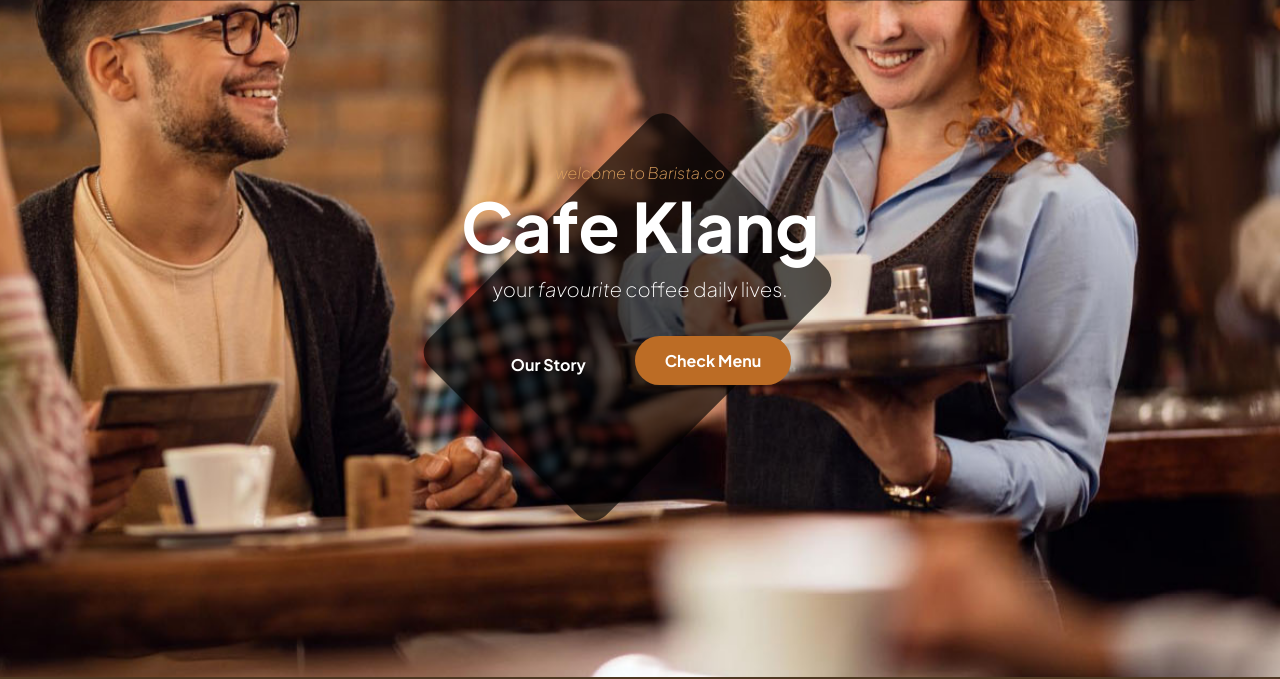
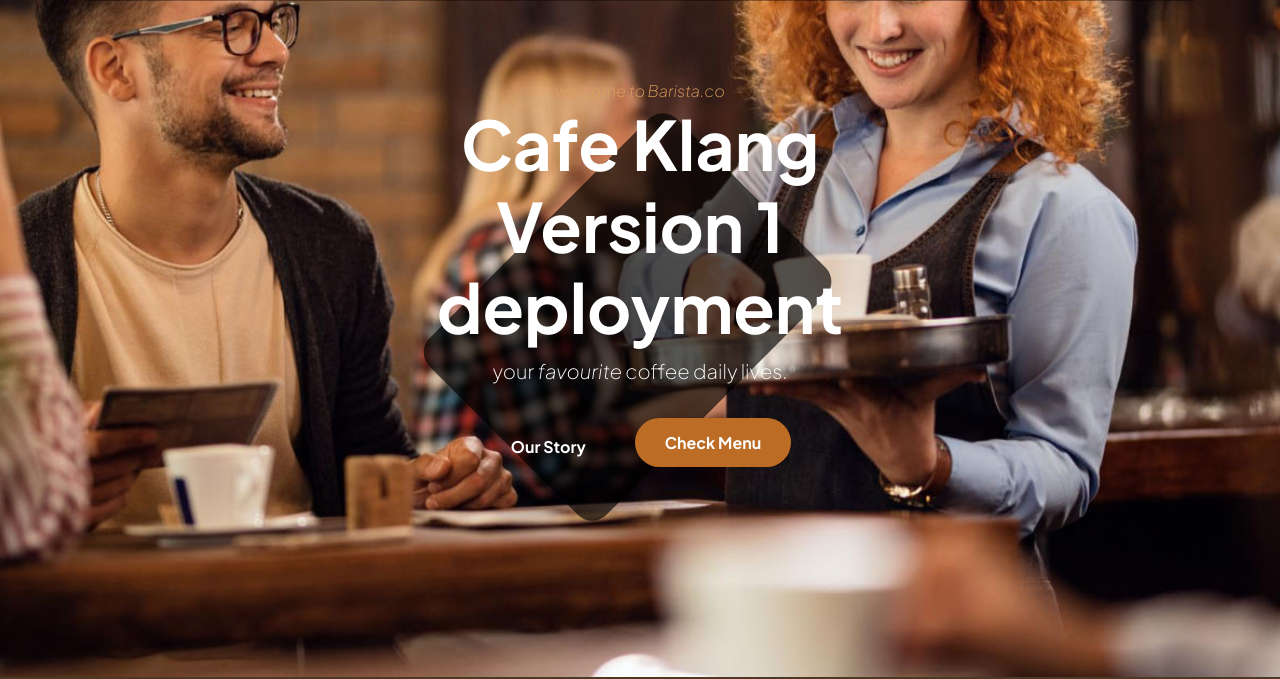
Before and after one commit to ihunnikrishnan/CAFE_COFEE_WEBSITE-GIT, a plain HTML site: page index.html in a window 1280 px wide. Shown: the part 123-802 px from the top of the page. Drawn offline with Linux system fonts and the light colour scheme.

Commit message:
Update index.html

```diff
--- a/index.html
+++ b/index.html
@@ -91,7 +91,7 @@ Bootstrap 5 HTML CSS Template
                             <div class="col-lg-6 col-12 mx-auto">
                                 <em class="small-text">welcome to Barista.co</em>
 
-                                <h1>Cafe Klang</h1>
+                                <h1>Cafe Klang Version 1 deployment</h1>
 
                                 <p class="text-white mb-4 pb-lg-2">
                                     your <em>favourite</em> coffee daily lives.
```
